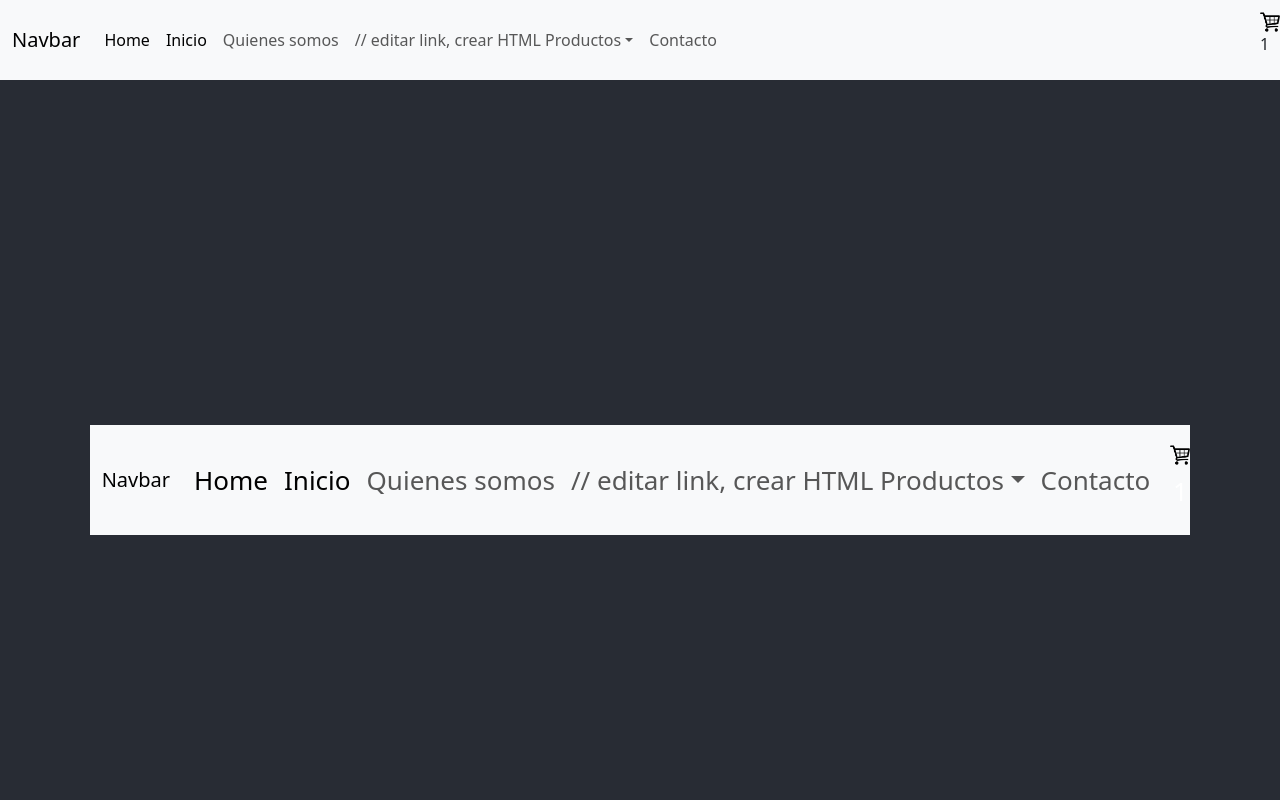
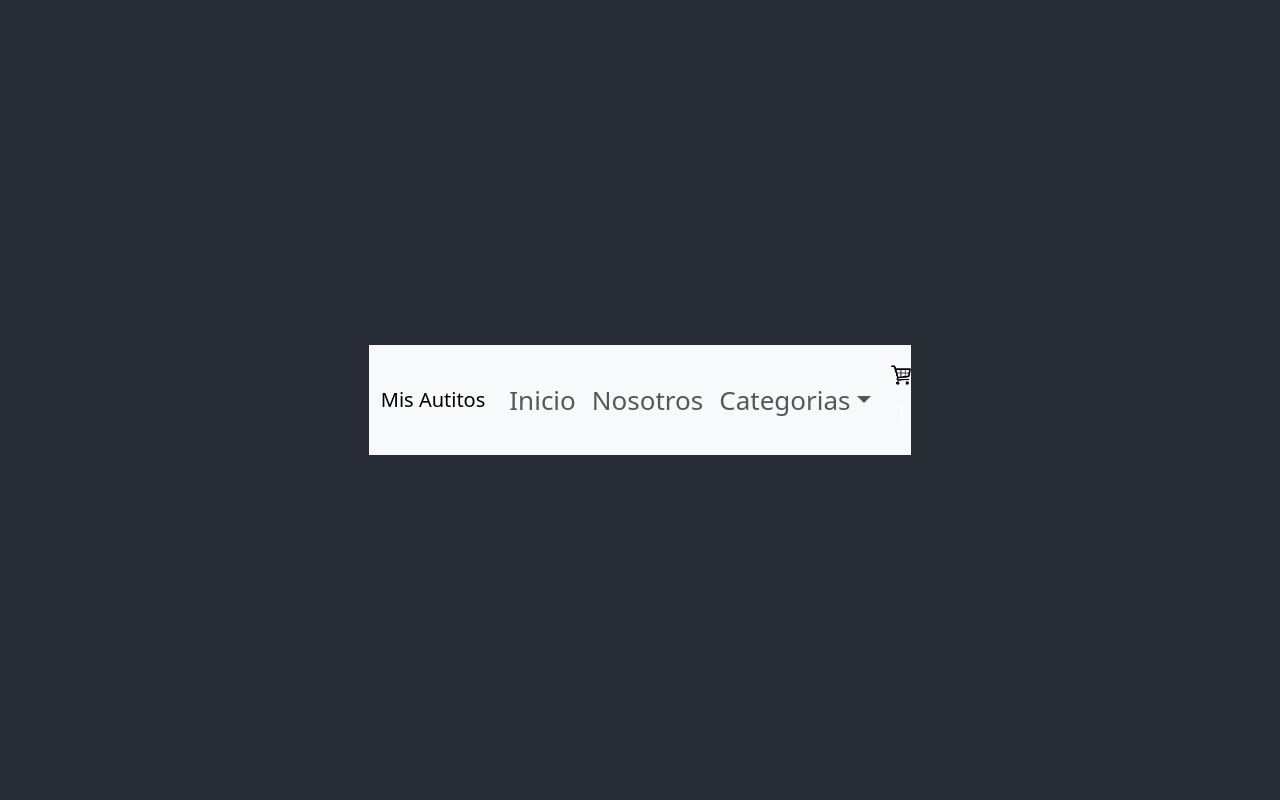
Before and after one commit to Mejicat/carrito, a React (Create React App) app: page / in a window 1280 px wide. Shown: the top 800 px of the page. Built offline with nearby package versions, Linux system fonts and the light colour scheme.

Commit message:
Correcciones

```diff
--- a/package.json
+++ b/package.json
@@ -8,6 +8,7 @@
     "@testing-library/user-event": "^13.5.0",
     "bootstrap": "^5.3.1",
     "react": "^18.2.0",
+    "react-bootstrap": "^2.8.0",
     "react-dom": "^18.2.0",
     "react-scripts": "5.0.1",
     "web-vitals": "^2.1.4"
--- a/src/components/Item/styles.module.css
+++ /dev/null
@@ -1,3 +0,0 @@
-.contenedor {
-    display: flex;
-}
--- a/src/components/NavBar/NavBar.js
+++ b/src/components/NavBar/NavBar.js
@@ -1,46 +1,32 @@
-import 'bootstrap/dist/css/bootstrap.min.css';
+import Container from 'react-bootstrap/Container';
+import Nav from 'react-bootstrap/Nav';
+import Navbar from 'react-bootstrap/Navbar';
+import NavDropdown from 'react-bootstrap/NavDropdown';
 import CartWidget from '../CartWidget';
 
 
 const NavBar = () => {
     return (
 
-        <nav class="navbar navbar-expand-lg bg-body-tertiary">
-        <div class="container-fluid">
-          <a class="navbar-brand" href="#">Navbar</a>
-          <button class="navbar-toggler" type="button" data-bs-toggle="collapse" data-bs-target="#navbarNavDropdown" aria-controls="navbarNavDropdown" aria-expanded="false" aria-label="Toggle navigation">
-            <span class="navbar-toggler-icon"></span>
-          </button>
-          <div class="collapse navbar-collapse" id="navbarNavDropdown">
-            <ul class="navbar-nav">
-              <li class="nav-item">
-                <a class="nav-link active" aria-current="page" href="#">Home</a>
-              </li>
-                        <li class="nav-item">
-                            <a class="nav-link active" aria-current="page" href="#">Inicio</a>
-                        </li>
-                        <li class="nav-item">
-                            <a class="nav-link" href="#">Quienes somos</a>
-                        </li>
-                        <li class="nav-item dropdown">
-                            <a class="nav-link dropdown-toggle" href="#" role="button" data-bs-toggle="dropdown" aria-expanded="false"> // editar link, crear HTML
-                                Productos
-                            </a>
-                            <ul class="dropdown-menu">
-                                <li><a class="dropdown-item" href="#">Hot Wheels</a></li>
-                                <li><a class="dropdown-item" href="#">Maisto</a></li>
-                                <li><a class="dropdown-item" href="#">Monster Jam</a></li>
-                            </ul>
-                        </li>
-                        <li class="nav-item">
-                            <a class="nav-link" href="#">Contacto</a>
-                        </li>
-                    </ul>
-                </div>
-            </div>
-            <CartWidget />
-        </nav>
-    )
+        <Navbar expand="lg" className="bg-body-tertiary">
+        <Container>
+          <Navbar.Brand href="#home">Mis Autitos</Navbar.Brand>
+          <Navbar.Toggle aria-controls="basic-navbar-nav" />
+          <Navbar.Collapse id="basic-navbar-nav">
+            <Nav className="me-auto">
+              <Nav.Link href="#home">Inicio</Nav.Link>
+              <Nav.Link href="#link">Nosotros</Nav.Link>
+              <NavDropdown title="Categorias" id="basic-nav-dropdown">
+                <NavDropdown.Item href="#action/3.1">Hot Wheels</NavDropdown.Item>
+                <NavDropdown.Item href="#action/3.2">Maisto</NavDropdown.Item>
+                <NavDropdown.Item href="#action/3.3">Monster Jam</NavDropdown.Item>
+                </NavDropdown>
+          </Nav>
+        </Navbar.Collapse>
+      </Container>
+      <CartWidget/>
+    </Navbar>
+  )
 }
 
 export default NavBar
--- a/src/index.js
+++ b/src/index.js
@@ -2,17 +2,10 @@
 import ReactDOM from 'react-dom';
 import './index.css';
 import App from './App';
-import reportWebVitals from './reportWebVitals';
-import 'bootstrap/dist/css/bootstrap.min.css';
-import NavBar from './components/NavBar/NavBar';
-
 
 ReactDOM.render(
   <React.StrictMode>
-    <NavBar />
     <App />
   </React.StrictMode>,
   document.getElementById('root')
 )
-
-reportWebVitals();
```
Also changed, not shown: src/components/Item/index.js (deleted, +0 -13 lines), src/containers/itemListContainer.js/index.jsx (deleted, +0 -38 lines), src/App.js (line endings or trailing spaces), 1 other file (tests, documents, lock files or other folders).
